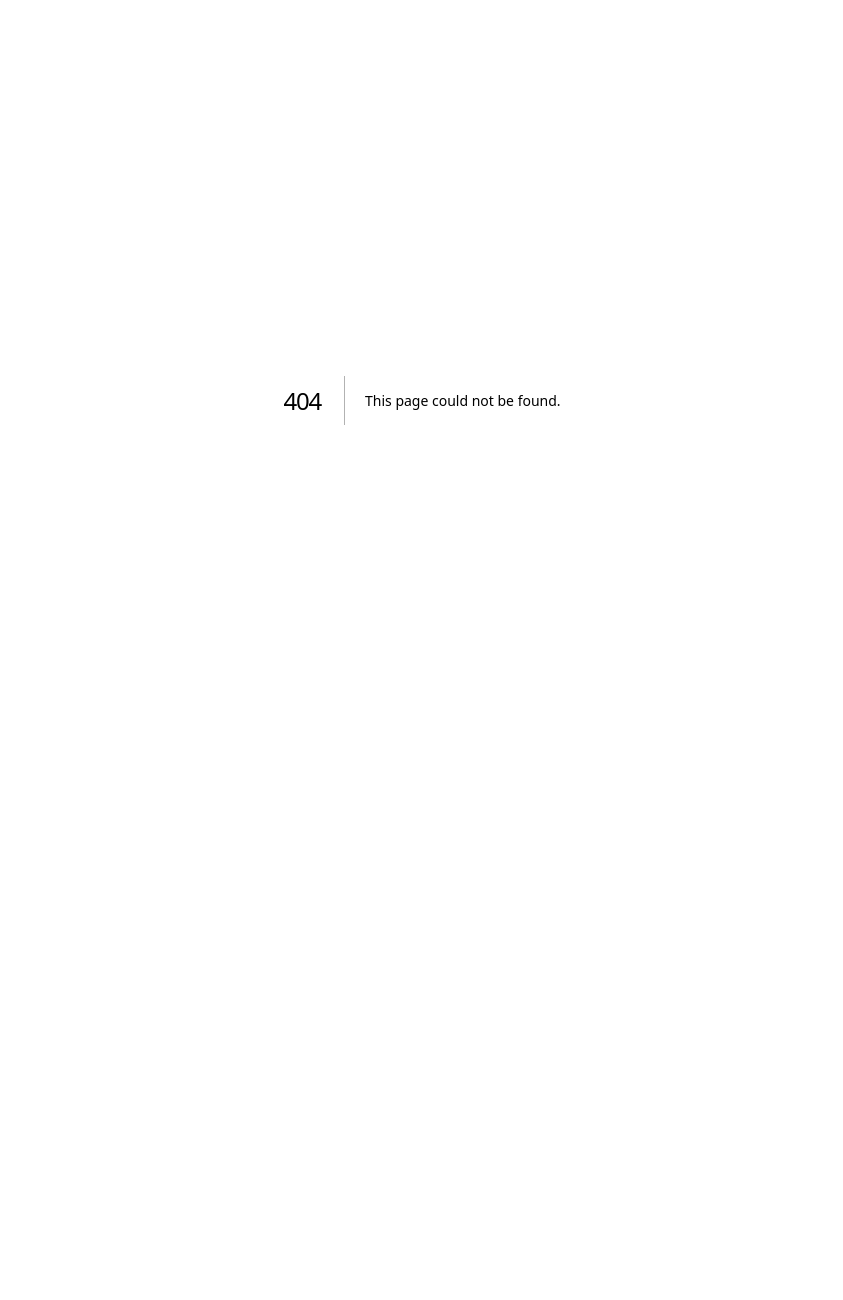
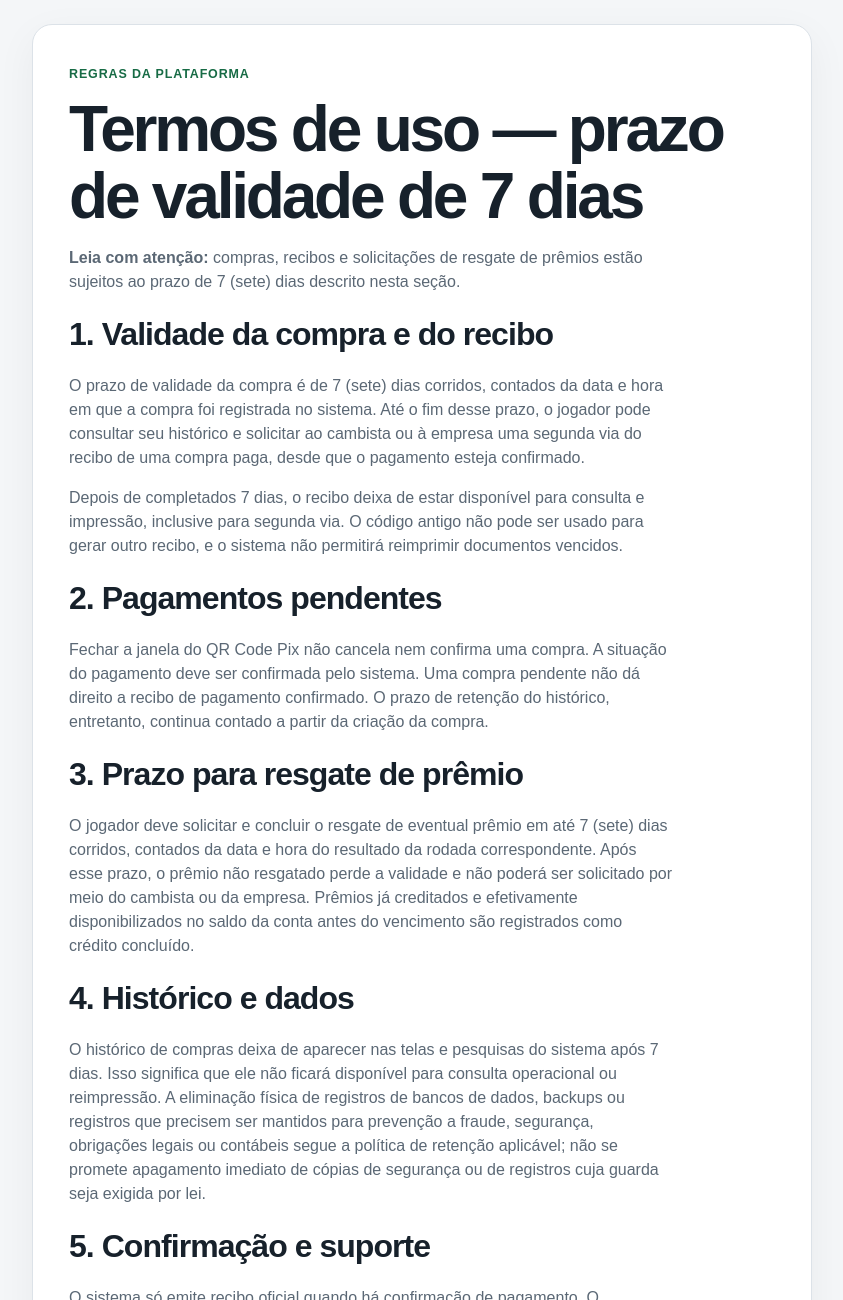
Before and after one commit to jpveiculos/JogaPlacas, a Next.js app: page /termos-de-uso in a window 1280 px wide. Before the commit this address had no page. Shown: the top 1300 px of the page, without its empty margins (218-1061 px from the left). Before the commit the page ends 800 px from the top, so only its background shows below. Built offline with nearby package versions, Linux system fonts and the light colour scheme.

Commit message:
Add explicit seven-day validity terms

```diff
--- /dev/null
+++ b/src/app/termos-de-uso/page.tsx
@@ -0,0 +1,27 @@
+import Link from "next/link";
+
+export const metadata = {
+  title: "Termos de uso | JogaPlacas",
+  description: "Prazo de validade de compras, recibos e resgate de prêmios no JogaPlacas.",
+};
+
+export default function TermsPage() {
+  return <main className="page-shell"><article className="feature-card terms-page">
+    <span className="feature-label">Regras da plataforma</span>
+    <h1>Termos de uso — prazo de validade de 7 dias</h1>
+    <p><strong>Leia com atenção:</strong> compras, recibos e solicitações de resgate de prêmios estão sujeitos ao prazo de 7 (sete) dias descrito nesta seção.</p>
+    <h2>1. Validade da compra e do recibo</h2>
+    <p>O prazo de validade da compra é de 7 (sete) dias corridos, contados da data e hora em que a compra foi registrada no sistema. Até o fim desse prazo, o jogador pode consultar seu histórico e solicitar ao cambista ou à empresa uma segunda via do recibo de uma compra paga, desde que o pagamento esteja confirmado.</p>
+    <p>Depois de completados 7 dias, o recibo deixa de estar disponível para consulta e impressão, inclusive para segunda via. O código antigo não pode ser usado para gerar outro recibo, e o sistema não permitirá reimprimir documentos vencidos.</p>
+    <h2>2. Pagamentos pendentes</h2>
+    <p>Fechar a janela do QR Code Pix não cancela nem confirma uma compra. A situação do pagamento deve ser confirmada pelo sistema. Uma compra pendente não dá direito a recibo de pagamento confirmado. O prazo de retenção do histórico, entretanto, continua contado a partir da criação da compra.</p>
+    <h2>3. Prazo para resgate de prêmio</h2>
+    <p>O jogador deve solicitar e concluir o resgate de eventual prêmio em até 7 (sete) dias corridos, contados da data e hora do resultado da rodada correspondente. Após esse prazo, o prêmio não resgatado perde a validade e não poderá ser solicitado por meio do cambista ou da empresa. Prêmios já creditados e efetivamente disponibilizados no saldo da conta antes do vencimento são registrados como crédito concluído.</p>
+    <h2>4. Histórico e dados</h2>
+    <p>O histórico de compras deixa de aparecer nas telas e pesquisas do sistema após 7 dias. Isso significa que ele não ficará disponível para consulta operacional ou reimpressão. A eliminação física de registros de bancos de dados, backups ou registros que precisem ser mantidos para prevenção a fraude, segurança, obrigações legais ou contábeis segue a política de retenção aplicável; não se promete apagamento imediato de cópias de segurança ou de registros cuja guarda seja exigida por lei.</p>
+    <h2>5. Confirmação e suporte</h2>
+    <p>O sistema só emite recibo oficial quando há confirmação de pagamento. O comprovante de pagamento e a situação do prêmio devem ser verificados nos registros oficiais do JogaPlacas. Em caso de dúvida, procure a empresa antes de terminar o prazo de 7 dias.</p>
+    <p className="note-inline">A aplicação técnica destas regras deve respeitar a legislação aplicável e a revisão jurídica da operação.</p>
+    <p><Link href="/login">Voltar para entrar</Link></p>
+  </article></main>;
+}
```
